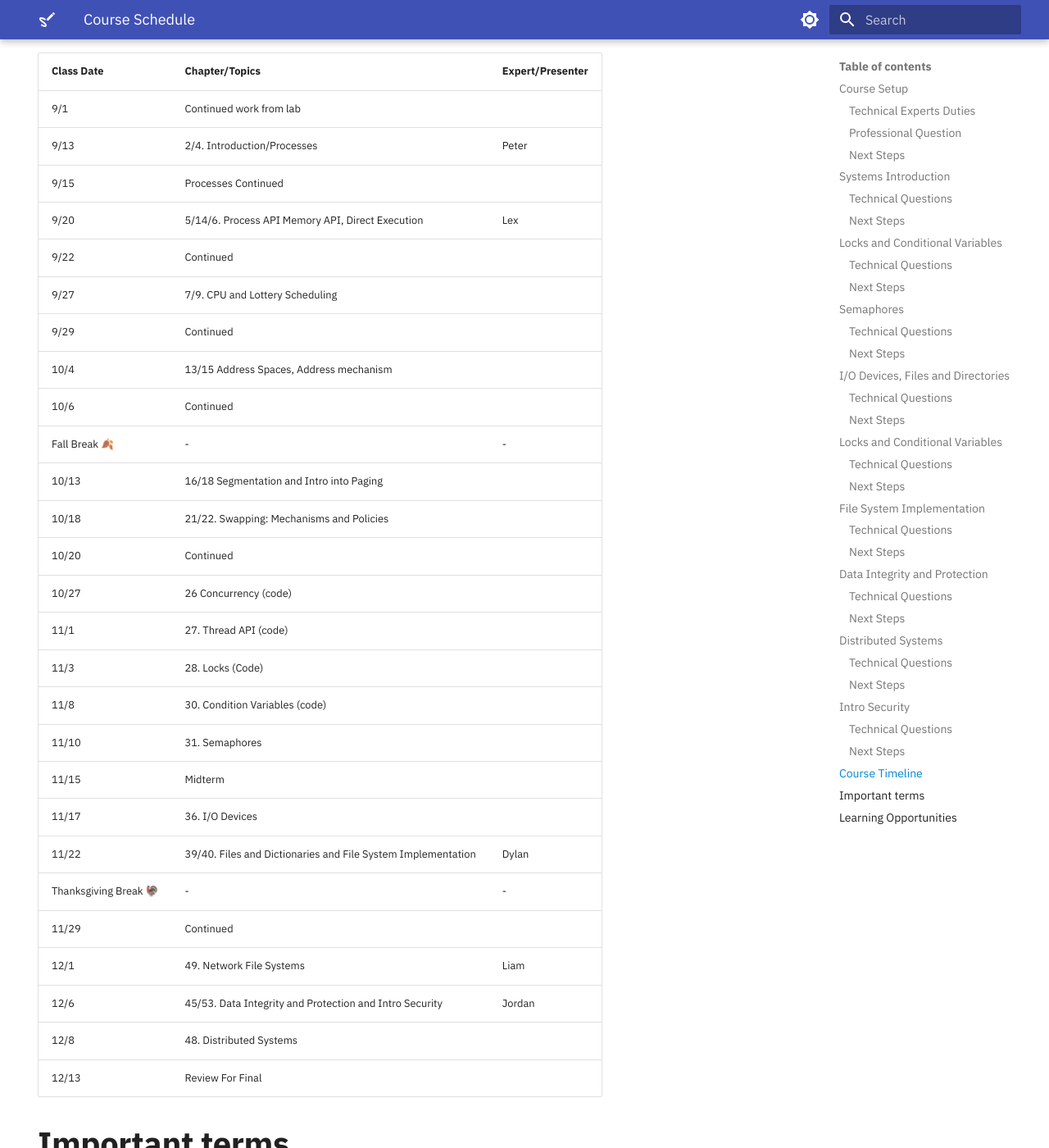
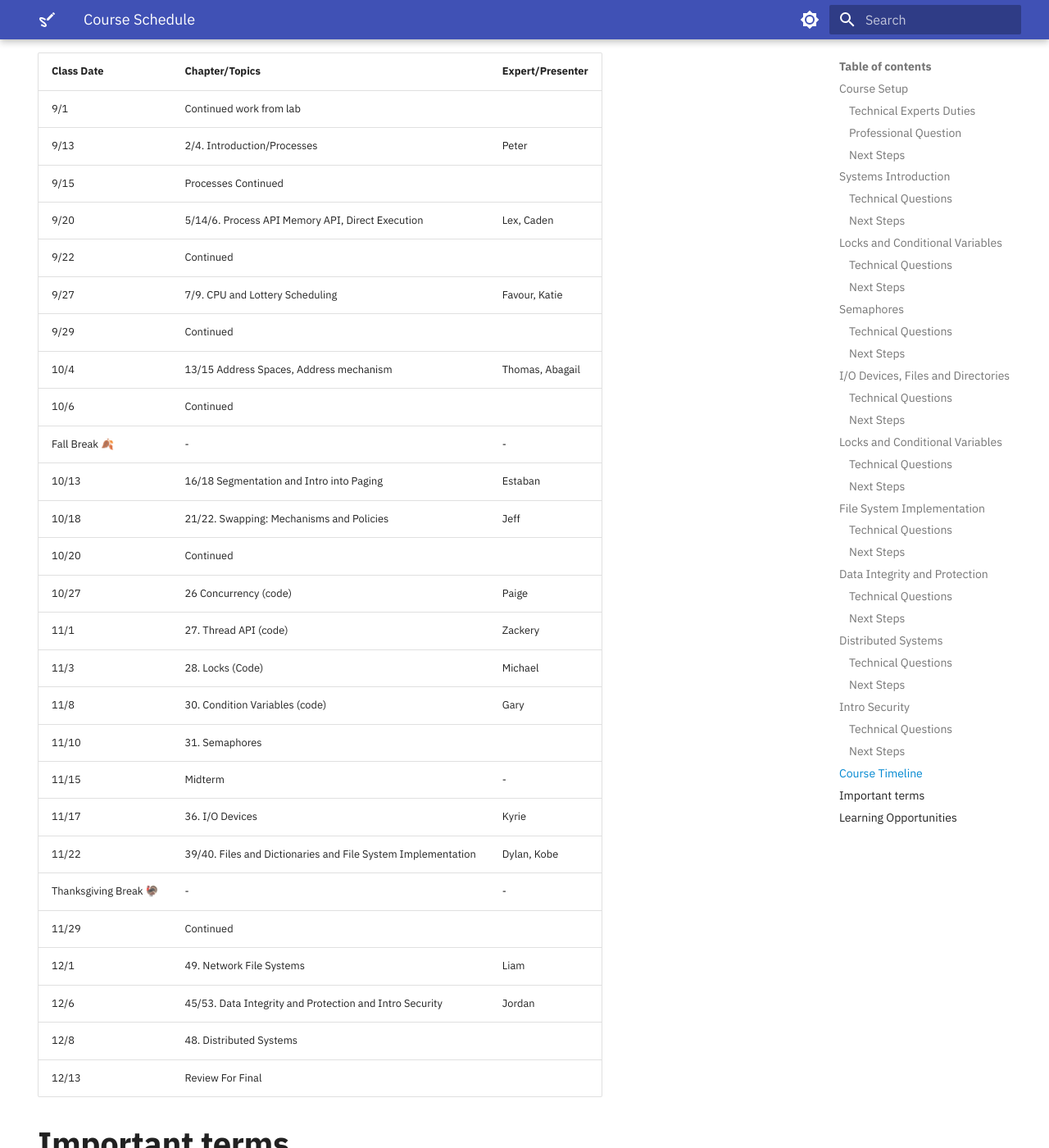
Before and after one commit to OS-Sketch/www.os-sketch.com, an MkDocs documentation site: the page built from docs/operating-systems/schedule.md, in a window 1280 px wide and 1400 px high, scrolled down 3137 px. Shown: the whole window at 82% size. Built offline with MkDocs 1.6.1 and Material for MkDocs 9.7.7, drawn with Linux system fonts in a browser that asks for light colours.

Commit message:
add: added names of experts

```diff
--- a/docs/operating-systems/schedule.md
+++ b/docs/operating-systems/schedule.md
@@ -140,25 +140,25 @@ hide:
 | 9/1                   | Continued work from lab                                      |                  |
 | 9/13                  | 2/4. Introduction/Processes                                  | Peter            |
 | 9/15                  | Processes Continued                                          |                  |
-| 9/20                  | 5/14/6. Process API Memory API, Direct Execution             | Lex              |
+| 9/20                  | 5/14/6. Process API Memory API, Direct Execution             | Lex, Caden       |
 | 9/22                  | Continued                                                    |                  |
-| 9/27                  | 7/9. CPU and Lottery Scheduling                              |                  |
+| 9/27                  | 7/9. CPU and Lottery Scheduling                              | Favour, Katie    |
 | 9/29                  | Continued                                                    |                  |
-| 10/4                  | 13/15 Address Spaces, Address mechanism                      |                  |
+| 10/4                  | 13/15 Address Spaces, Address mechanism                      | Thomas, Abagail  |
 | 10/6                  | Continued                                                    |                  |
 | Fall Break 🍂        | -                                                             |-                 |
-| 10/13                 | 16/18 Segmentation and Intro into Paging                     |                  |
-| 10/18                 | 21/22. Swapping: Mechanisms and Policies                     |                  |
+| 10/13                 | 16/18 Segmentation and Intro into Paging                     | Estaban          |
+| 10/18                 | 21/22. Swapping: Mechanisms and Policies                     | Jeff             |
 | 10/20                 | Continued                                                    |                  |
-| 10/27                 | 26 Concurrency (code)                                        |                  |
-| 11/1                  | 27. Thread API (code)                                        |                  |
-| 11/3                  | 28. Locks (Code)                                             |                  |
-| 11/8                  | 30. Condition Variables (code)                               |                  |
+| 10/27                 | 26 Concurrency (code)                                        | Paige            |
+| 11/1                  | 27. Thread API (code)                                        | Zackery          |
+| 11/3                  | 28. Locks (Code)                                             | Michael          |
+| 11/8                  | 30. Condition Variables (code)                               | Gary             |
 | 11/10                 | 31. Semaphores                                               |                  |
-| 11/15                 | Midterm                                                      |                  |
-| 11/17                 | 36. I/O Devices                                              |                  |
-| 11/22                 | 39/40. Files and Dictionaries and File System Implementation | Dylan            |
-| Thanksgiving Break 🦃| -                                                             | -                |
+| 11/15                 | Midterm                                                      |-                 |
+| 11/17                 | 36. I/O Devices                                              | Kyrie            |
+| 11/22                 | 39/40. Files and Dictionaries and File System Implementation | Dylan, Kobe      |
+| Thanksgiving Break 🦃| -                                                             |-                 |
 | 11/29                 | Continued                                                    |                  |
 | 12/1                  | 49. Network File Systems                                     | Liam             |
 | 12/6                  | 45/53. Data Integrity and Protection and Intro Security      | Jordan           |
```
